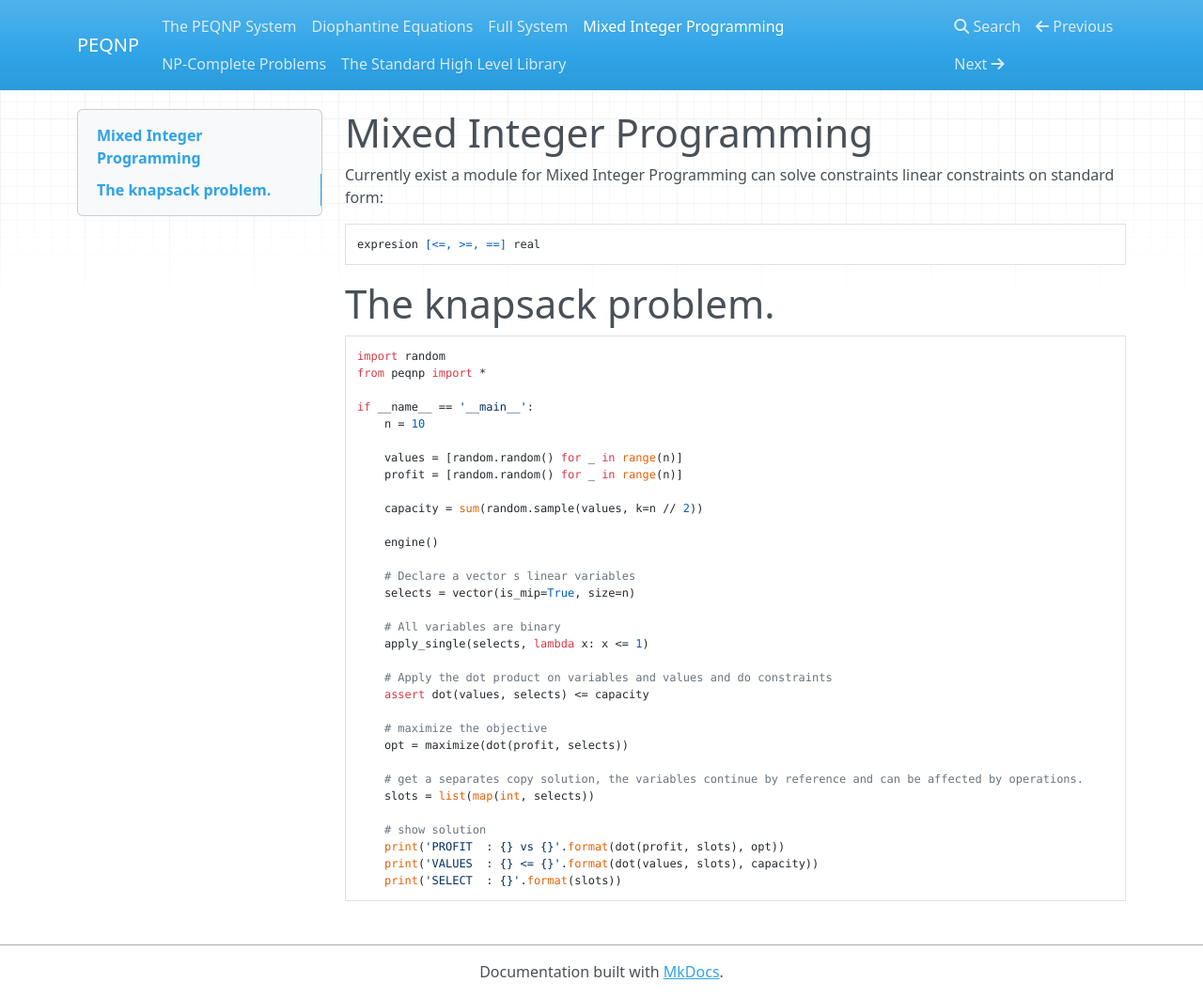
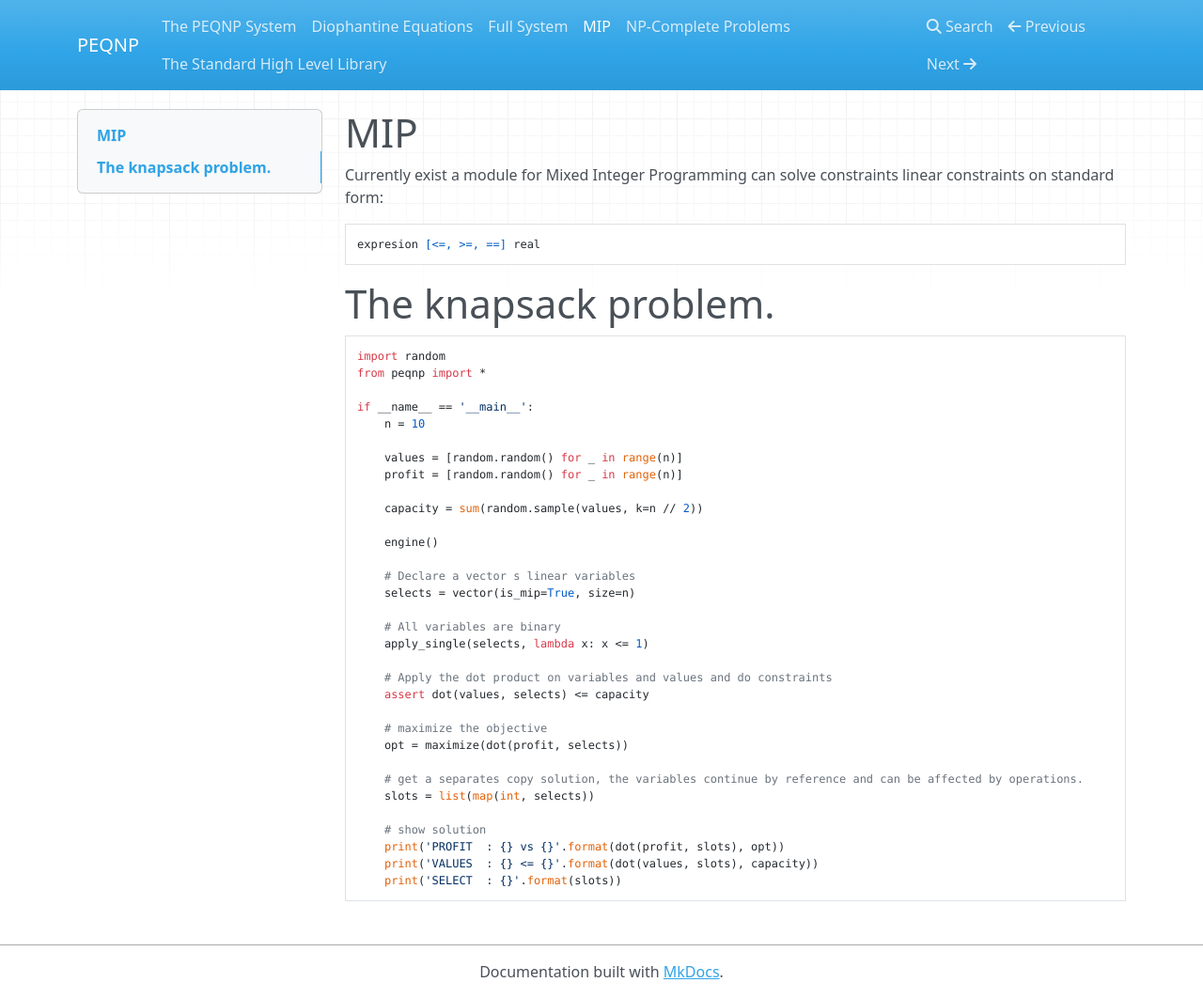
Before and after one commit to maxtuno/PEQNP, an MkDocs documentation site: the page built from docs/mip.md, in a window 1280 px wide and 1062 px high. Shown: the whole window at 94% size. Built offline with MkDocs 1.6.1, drawn with Linux system fonts in a browser that asks for light colours; nearby versions of some CDN libraries; a script that is not in the unit is left out.

Commit message:
Update mip.md

```diff
--- a/docs/mip.md
+++ b/docs/mip.md
@@ -1,4 +1,4 @@
-# Mixed Integer Programming
+# MIP
 
 Currently exist a module for Mixed Integer Programming can solve constraints linear constraints on standard form:
 
```
